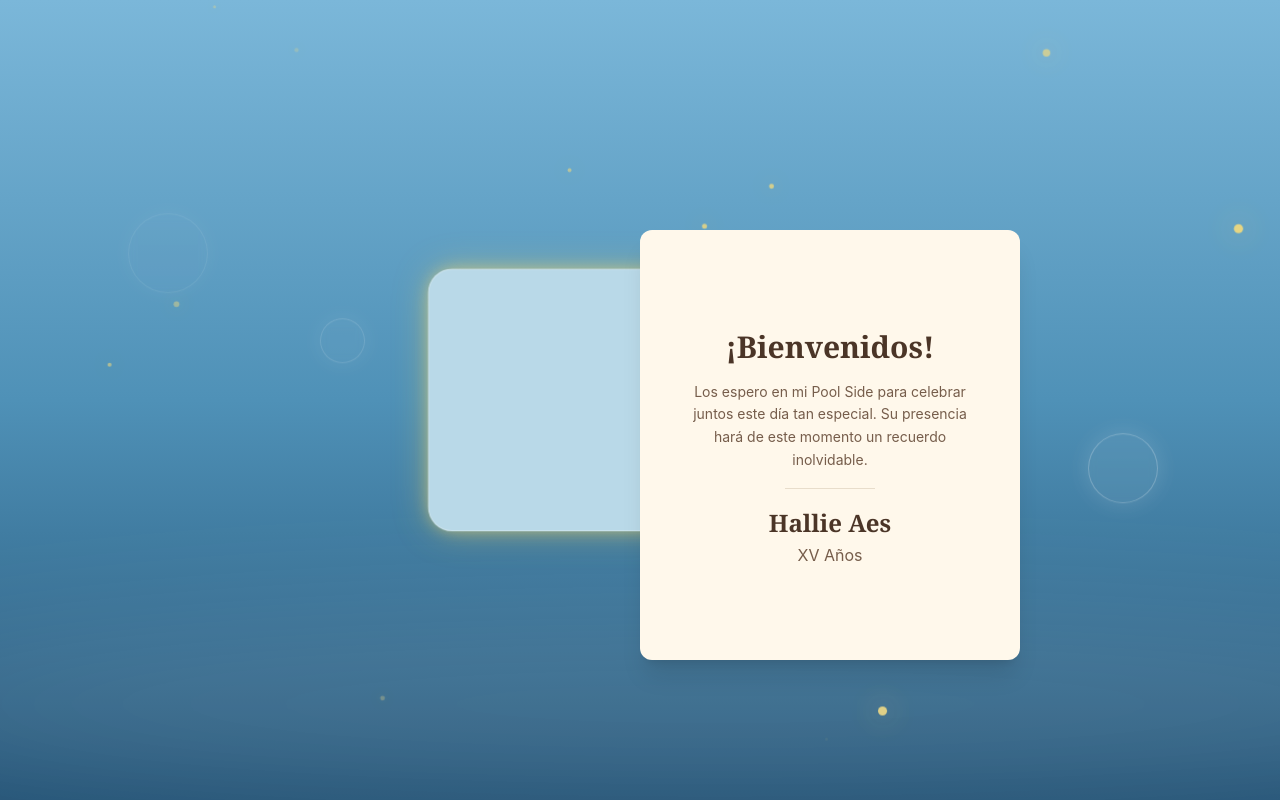
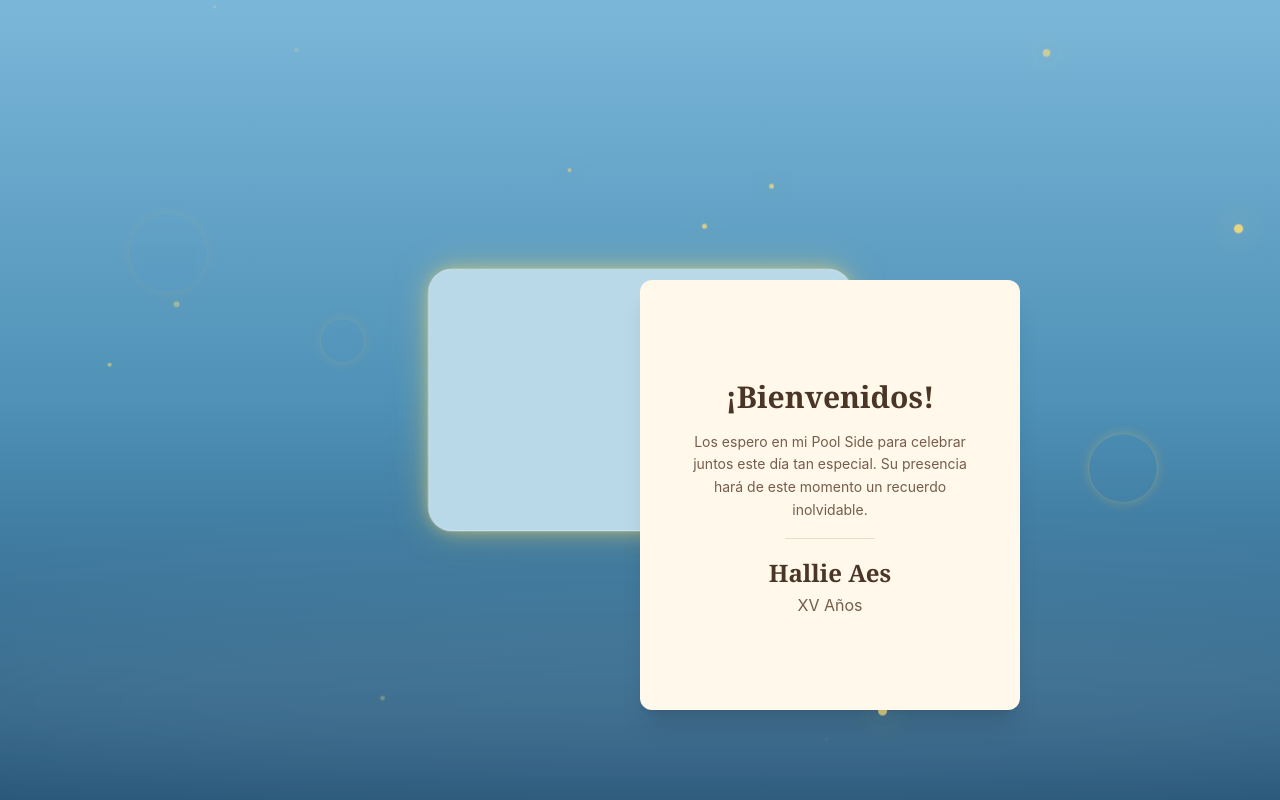
Before and after one commit to Steve0365/XVInvitaacion, a Next.js app: page / in a window 1280 px wide. Both pictures are taken after a click on the element 640 px from the left and 352 px from the top of the page. Built offline with nearby package versions, Linux system fonts and the light colour scheme.

Commit message:
Add files via upload

```diff
--- a/components/EnvelopeScreen.jsx
+++ b/components/EnvelopeScreen.jsx
@@ -45,7 +45,7 @@ export default function EnvelopeScreen({ onOpen }) {
             {bubbles.map((b, i) => (
               <motion.div
                 key={i}
-                className="absolute rounded-full border border-white/40 bg-white/10 backdrop-blur-sm shadow-[0_0_25px_rgba(255,255,255,0.25)]"
+                className="absolute rounded-full border border-[#E8C75A]/40 shadow-[0_0_12px_rgba(232,199,90,0.45)] bg-transparent backdrop-blur-sm"
                 style={{ width: b.size, height: b.size, left: b.left, bottom: '-10%' }}
                 animate={{ y: [0, -700], opacity: [0.2, 0.65, 0] }}
                 transition={{ duration: 10, delay: b.delay, repeat: Infinity, ease: 'linear' }}
@@ -102,9 +102,9 @@ export default function EnvelopeScreen({ onOpen }) {
 
             <motion.div
               initial={{ opacity: 0, y: 80, scale: 0.85 }}
-              animate={isOpen ? { opacity: 1, y: -170, scale: 1 } : { opacity: 0, y: 80, scale: 0.85 }}
+              animate={isOpen ? { opacity: 1, x: 0, y: -120, scale: 1 } : { opacity: 0, x: 0, y: 0, scale: 0.85 }}
               transition={{ duration: 1.2, ease: [0.22, 1, 0.36, 1] }}
-              className={`absolute left-1/2 top-1/2 -translate-x-1/2 ${isOpen ? 'z-30 pointer-events-auto' : 'z-0 pointer-events-none'}`}
+              className={`absolute left-1/2 top-1/2 -translate-x-1/2 -translate-y-1/2 ${isOpen ? 'z-30 pointer-events-auto' : 'z-0 pointer-events-none'}`}
             >
               <div className="bg-[#fff8eb] rounded-xl shadow-xl w-[clamp(280px,75vw,380px)] p-[clamp(24px,6vw,40px)] min-h-[clamp(200px,50vw,430px)] flex flex-col items-center justify-center text-center">
                 <h3 className="font-serif font-bold text-[clamp(20px,5.5vw,30px)] text-[#4b3527] mb-[clamp(8px,2vw,12px)]">
```
